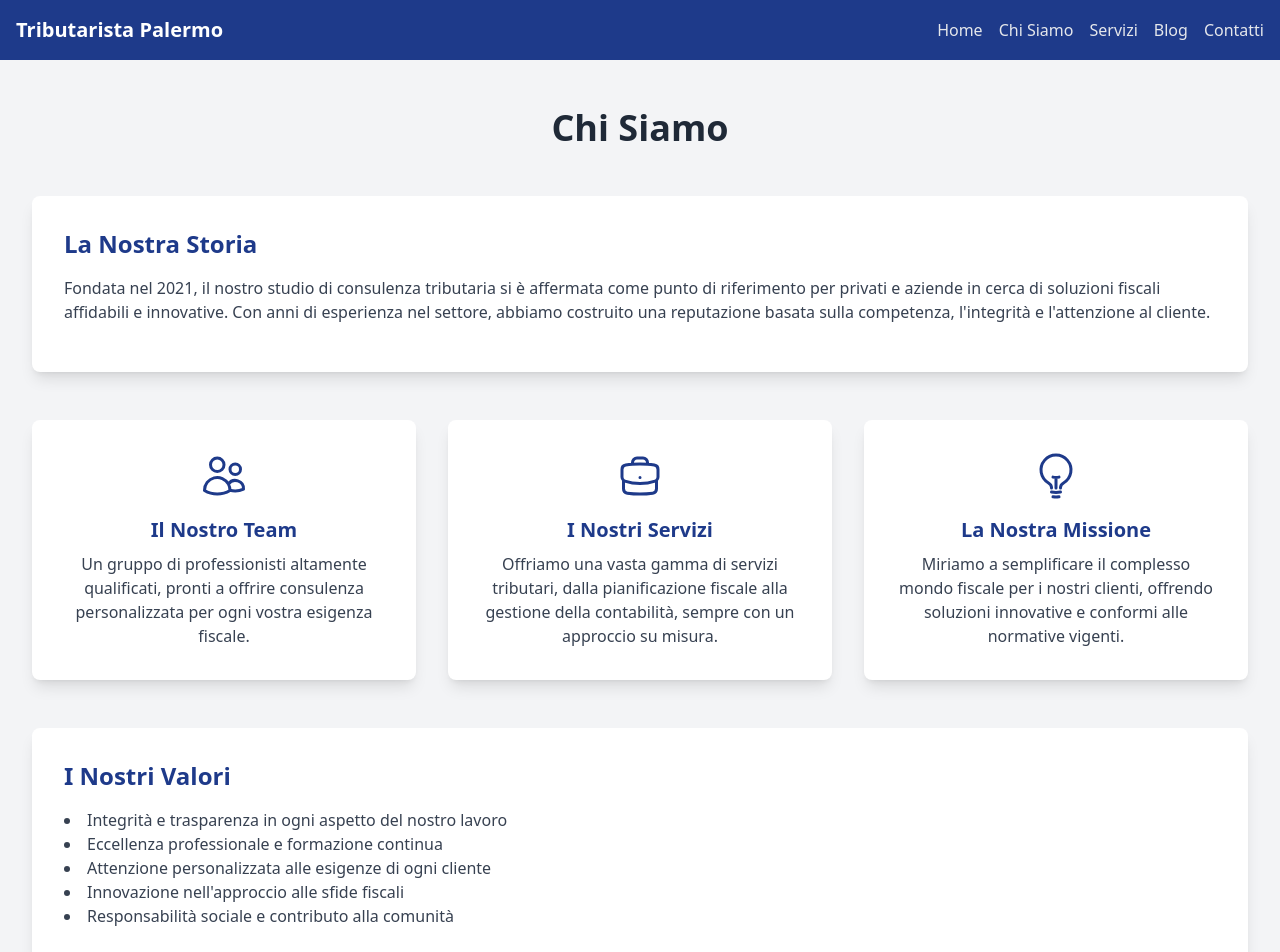
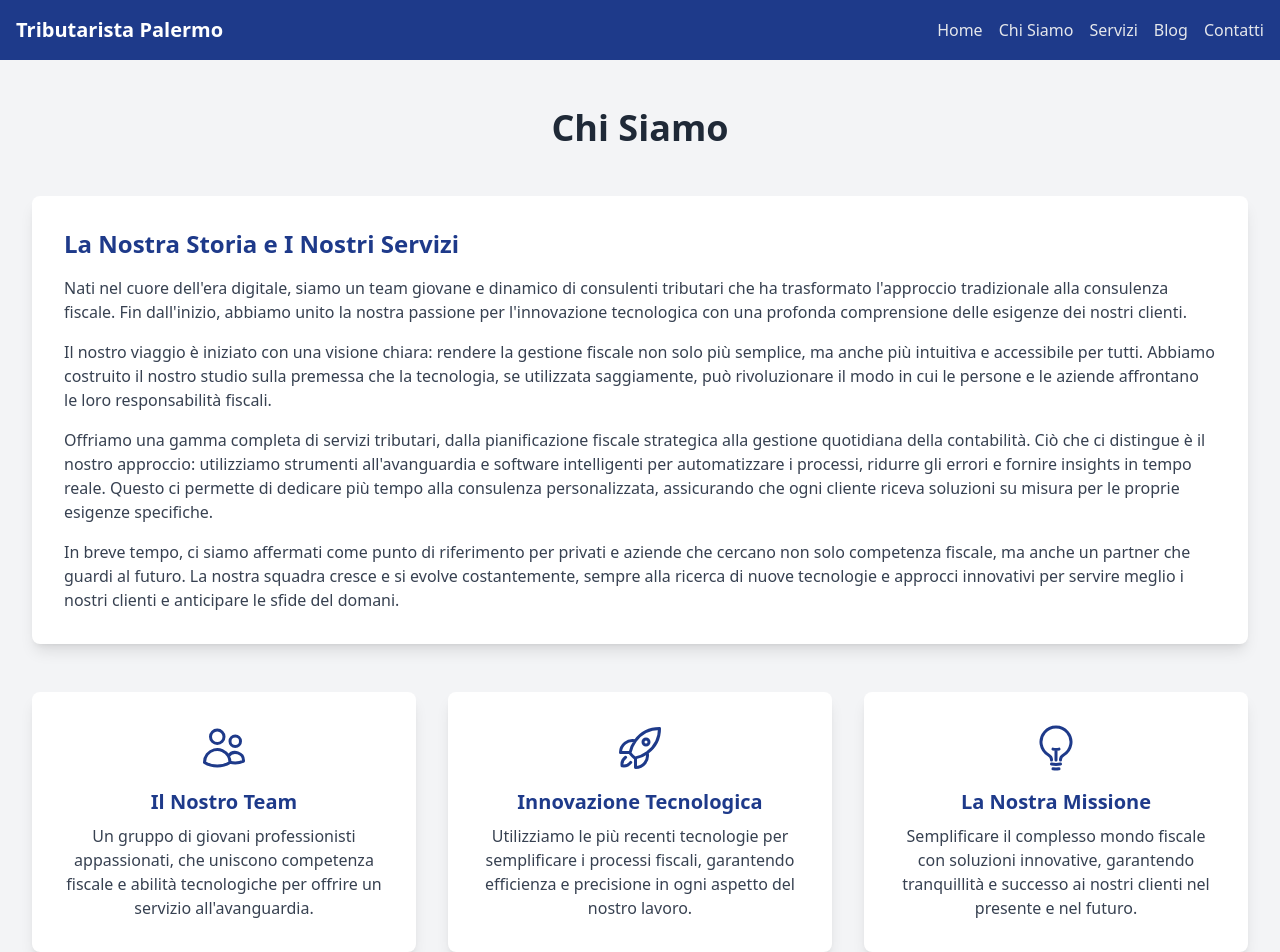
Before and after one commit to Andros924/studio-tributario-amoroso, a React (Vite) app: page /chi-siamo in a window 1280 px wide. Shown: the top 952 px of the page. Built offline with nearby package versions, Linux system fonts and the light colour scheme.

Commit message:
modifiche su chi siamo

```diff
--- a/src/pages/ChiSiamo.jsx
+++ b/src/pages/ChiSiamo.jsx
@@ -1,5 +1,5 @@
 import React from 'react';
-import { UsersIcon, BriefcaseIcon, LightBulbIcon } from '@heroicons/react/24/outline';
+import { UsersIcon, LightBulbIcon, RocketLaunchIcon } from '@heroicons/react/24/outline';
 
 const ChiSiamo = () => {
   return (
@@ -7,34 +7,52 @@ const ChiSiamo = () => {
       <div className="container mx-auto px-4 sm:px-6 lg:px-8 py-12">
         <h1 className="text-3xl sm:text-4xl font-bold text-center text-gray-800 mb-12">Chi Siamo</h1>
 
-        {/* Sezione Storia */}
+        {/* Sezione Storia e Servizi Combinata */}
         <div className="bg-white shadow-lg rounded-lg p-6 sm:p-8 mb-12">
-          <h2 className="text-xl sm:text-2xl font-semibold text-blue-900 mb-4">La Nostra Storia</h2>
+          <h2 className="text-xl sm:text-2xl font-semibold text-blue-900 mb-4">La Nostra Storia e I Nostri Servizi</h2>
           <p className="text-gray-700 mb-4">
-            Fondata nel 2021, il nostro studio di consulenza tributaria si è affermata come punto di riferimento
-            per privati e aziende in cerca di soluzioni fiscali affidabili e innovative. Con anni di esperienza
-            nel settore, abbiamo costruito una reputazione basata sulla competenza, l'integrità e l'attenzione
-            al cliente.
+            Nati nel cuore dell'era digitale, siamo un team giovane e dinamico di consulenti tributari
+            che ha trasformato l'approccio tradizionale alla consulenza fiscale. Fin dall'inizio, abbiamo unito
+            la nostra passione per l'innovazione tecnologica con una profonda comprensione delle esigenze dei nostri clienti.
+          </p>
+          <p className="text-gray-700 mb-4">
+            Il nostro viaggio è iniziato con una visione chiara: rendere la gestione fiscale non solo più semplice,
+            ma anche più intuitiva e accessibile per tutti. Abbiamo costruito il nostro studio sulla premessa che
+            la tecnologia, se utilizzata saggiamente, può rivoluzionare il modo in cui le persone e le aziende
+            affrontano le loro responsabilità fiscali.
+          </p>
+          <p className="text-gray-700 mb-4">
+            Offriamo una gamma completa di servizi tributari, dalla pianificazione fiscale strategica alla gestione
+            quotidiana della contabilità. Ciò che ci distingue è il nostro approccio: utilizziamo strumenti
+            all'avanguardia e software intelligenti per automatizzare i processi, ridurre gli errori e fornire
+            insights in tempo reale. Questo ci permette di dedicare più tempo alla consulenza personalizzata,
+            assicurando che ogni cliente riceva soluzioni su misura per le proprie esigenze specifiche.
+          </p>
+          <p className="text-gray-700">
+            In breve tempo, ci siamo affermati come punto di riferimento per privati e aziende che cercano
+            non solo competenza fiscale, ma anche un partner che guardi al futuro. La nostra squadra cresce e si
+            evolve costantemente, sempre alla ricerca di nuove tecnologie e approcci innovativi per servire meglio
+            i nostri clienti e anticipare le sfide del domani.
           </p>
         </div>
 
         {/* Griglia con 3 colonne */}
-        <div className="grid grid-cols-1 md:grid-cols-2 lg:grid-cols-3 gap-8 mb-12">
+        <div className="grid grid-cols-1 md:grid-cols-3 gap-8 mb-12">
           <div className="bg-white shadow-lg rounded-lg p-6 sm:p-8 flex flex-col items-center text-center">
             <UsersIcon className="w-12 h-12 text-blue-900 mb-4" />
             <h3 className="text-lg sm:text-xl font-semibold text-blue-900 mb-2">Il Nostro Team</h3>
             <p className="text-gray-700">
-              Un gruppo di professionisti altamente qualificati, pronti a offrire consulenza personalizzata
-              per ogni vostra esigenza fiscale.
+              Un gruppo di giovani professionisti appassionati, che uniscono competenza fiscale e abilità tecnologiche
+              per offrire un servizio all'avanguardia.
             </p>
           </div>
 
           <div className="bg-white shadow-lg rounded-lg p-6 sm:p-8 flex flex-col items-center text-center">
-            <BriefcaseIcon className="w-12 h-12 text-blue-900 mb-4" />
-            <h3 className="text-lg sm:text-xl font-semibold text-blue-900 mb-2">I Nostri Servizi</h3>
+            <RocketLaunchIcon className="w-12 h-12 text-blue-900 mb-4" />
+            <h3 className="text-lg sm:text-xl font-semibold text-blue-900 mb-2">Innovazione Tecnologica</h3>
             <p className="text-gray-700">
-              Offriamo una vasta gamma di servizi tributari, dalla pianificazione fiscale alla gestione
-              della contabilità, sempre con un approccio su misura.
+              Utilizziamo le più recenti tecnologie per semplificare i processi fiscali, garantendo efficienza
+              e precisione in ogni aspetto del nostro lavoro.
             </p>
           </div>
 
@@ -42,8 +60,8 @@ const ChiSiamo = () => {
             <LightBulbIcon className="w-12 h-12 text-blue-900 mb-4" />
             <h3 className="text-lg sm:text-xl font-semibold text-blue-900 mb-2">La Nostra Missione</h3>
             <p className="text-gray-700">
-              Miriamo a semplificare il complesso mondo fiscale per i nostri clienti, offrendo soluzioni
-              innovative e conformi alle normative vigenti.
+              Semplificare il complesso mondo fiscale con soluzioni innovative, garantendo tranquillità
+              e successo ai nostri clienti nel presente e nel futuro.
             </p>
           </div>
         </div>
@@ -52,11 +70,11 @@ const ChiSiamo = () => {
         <div className="bg-white shadow-lg rounded-lg p-6 sm:p-8">
           <h2 className="text-xl sm:text-2xl font-semibold text-blue-900 mb-4">I Nostri Valori</h2>
           <ul className="list-disc list-inside text-gray-700">
-            <li>Integrità e trasparenza in ogni aspetto del nostro lavoro</li>
-            <li>Eccellenza professionale e formazione continua</li>
-            <li>Attenzione personalizzata alle esigenze di ogni cliente</li>
-            <li>Innovazione nell'approccio alle sfide fiscali</li>
-            <li>Responsabilità sociale e contributo alla comunità</li>
+            <li>Innovazione continua al servizio del cliente</li>
+            <li>Trasparenza e integrità in ogni interazione</li>
+            <li>Approccio proattivo alle sfide fiscali del futuro</li>
+            <li>Formazione continua e aggiornamento tecnologico</li>
+            <li>Personalizzazione e attenzione alle esigenze individuali</li>
           </ul>
         </div>
       </div>
```
